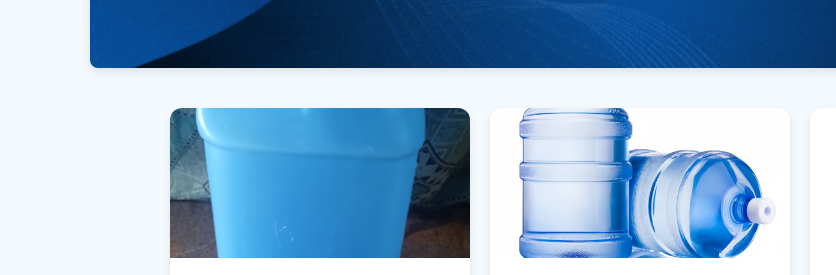
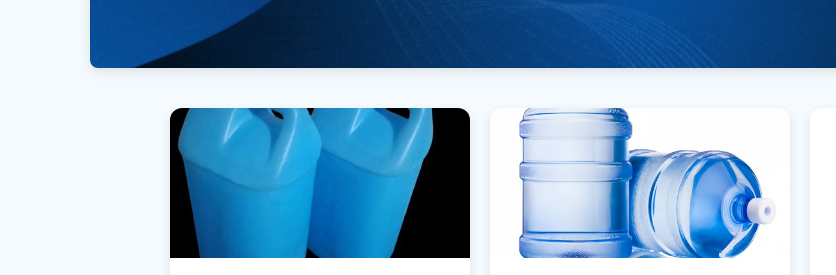
Before and after one commit to orionfxservis/arcticmineralwaterco, a plain HTML site: page pages/suppliers/kamran/kamran.html in a window 1280 px wide. Shown: the part 182-457 px from the top of the page, 0-836 px from the left. Drawn offline with Linux system fonts and the light colour scheme.

Commit message:
Add files via upload

```diff
--- a/pages/suppliers/kamran/kamran.html
+++ b/pages/suppliers/kamran/kamran.html
@@ -163,7 +163,7 @@
 
   <section class="boxes">
     <div class="box">
-      <img src="../../../images/canes/12 ltr.jpg" alt="Box 1">
+      <img src="../../../images/canes/12-ltr-02.jpg" alt="Box 1">
       <p>Price. 20/-, Free Home Delivery</p>
     </div>
     <div class="box">
```
